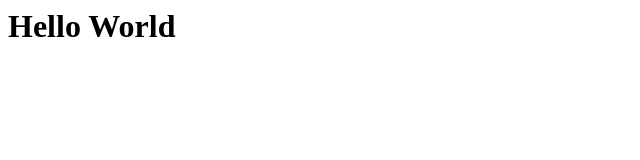
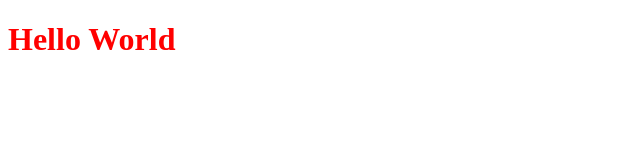
Before and after one commit to CHAYA41182/chaya41182.github.io, a plain HTML site: page index.html in a window 1280 px wide. Shown: the whole page, without its empty margins (0-640 px from the left). Drawn offline with Linux system fonts and the light colour scheme.

Commit message:
add style

```diff
--- a/index.html
+++ b/index.html
@@ -1 +1,17 @@
-<h1 color="red">Hello World</h1>
+<!DOCTYPE html>
+<html lang="en">
+<head>
+    <meta charset="UTF-8">
+    <meta name="viewport" content="width=device-width, initial-scale=1.0">
+    <title>Document</title>
+    <link rel="stylesheet" href="style.css">
+</head>
+<style>
+    h1{
+        color: red;
+    }
+</style>
+<body>
+    <h1 color="red" class="text-center">Hello World</h1>
+</body>
+</html>
```
Also changed, not shown: style.css (added).
